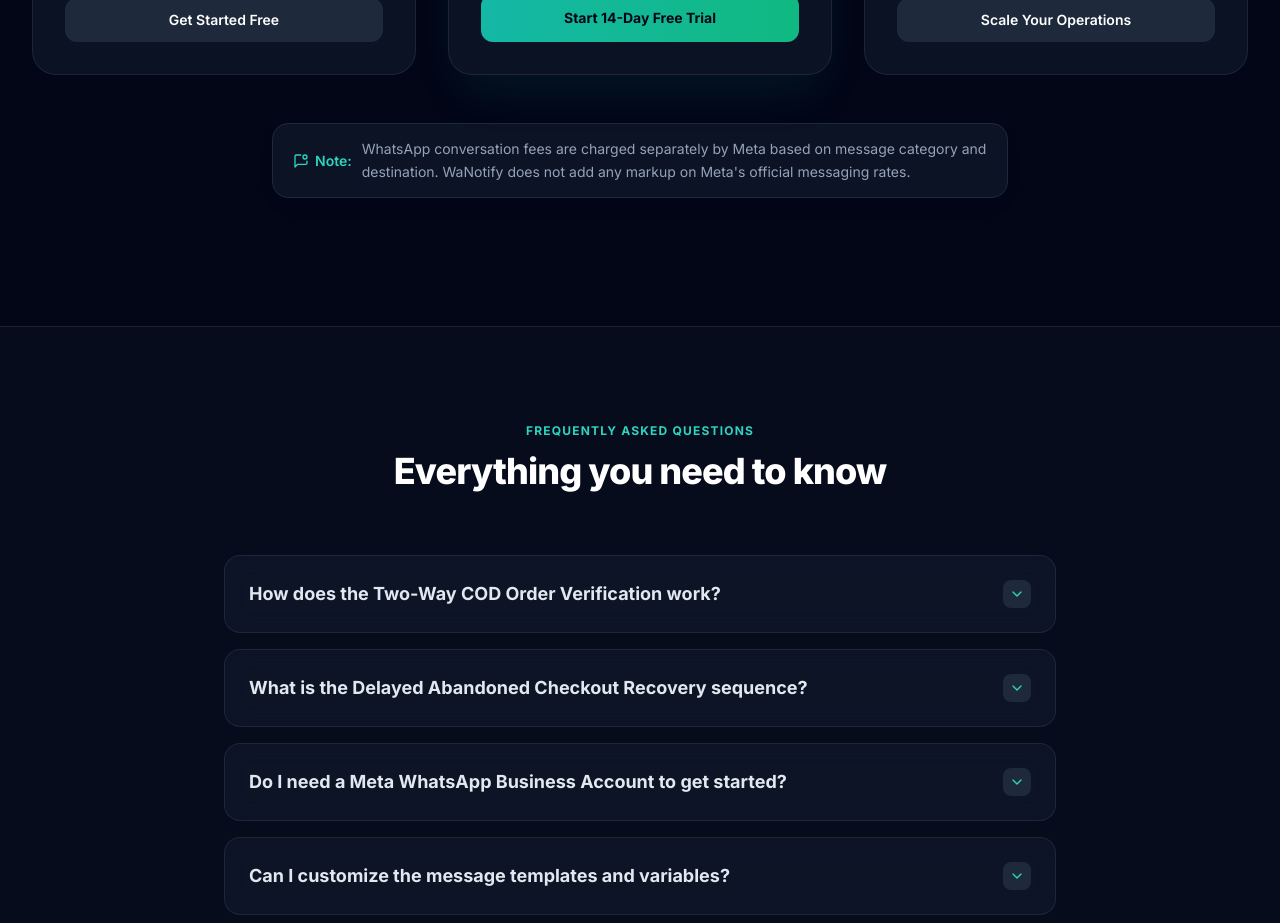
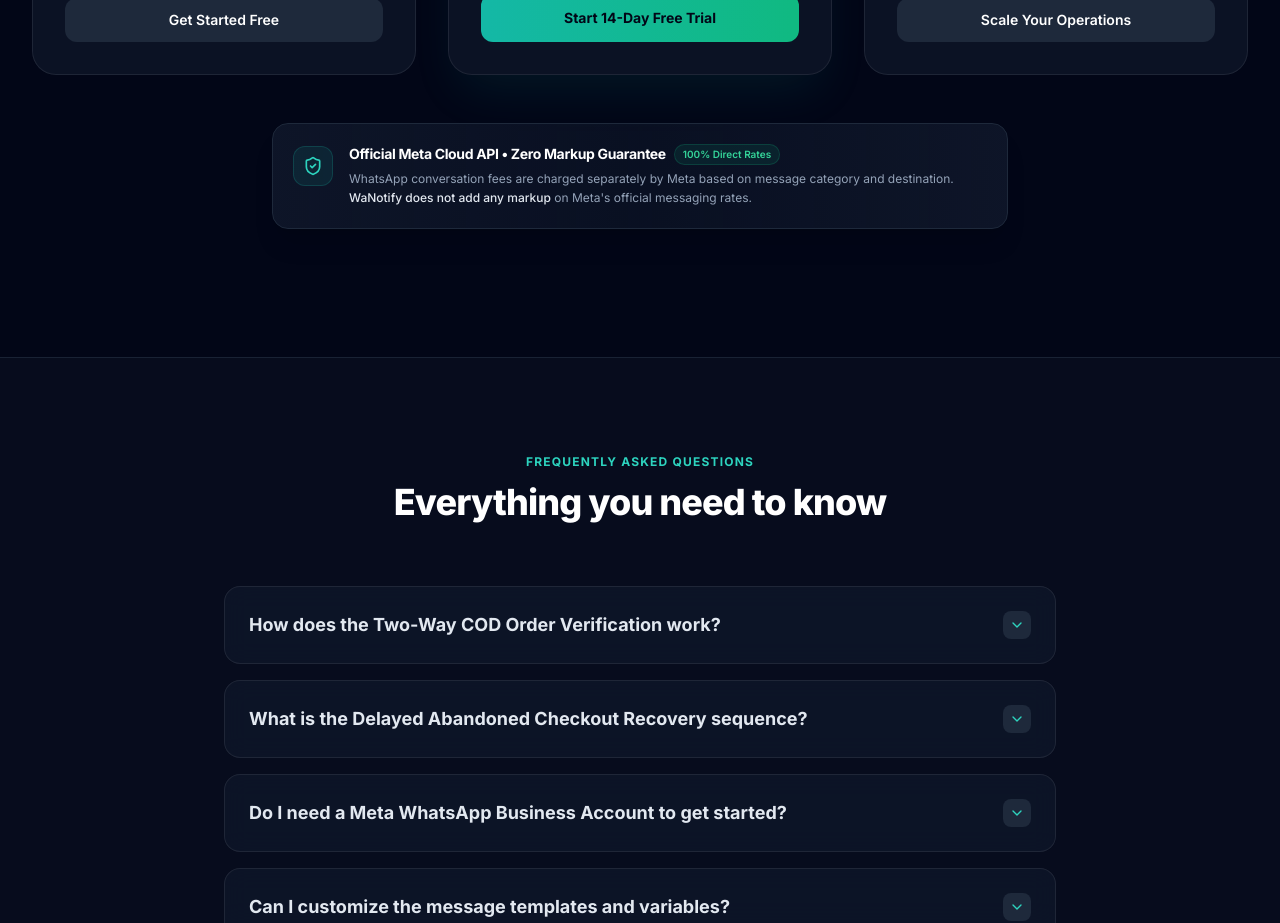
Before and after one commit to chavdaparesh953/ainotify, a React (Vite) app in the folder frontend/: page / in a window 1280 px wide. Shown: the part 4600-5523 px from the top of the page. Built offline with nearby package versions, Linux system fonts and the light colour scheme; no server answers.

Commit message:
style(landing): redesign Meta pricing note into sleek Zero-Markup Guarantee trust card

```diff
--- a/frontend/src/pages/LandingPage.jsx
+++ b/frontend/src/pages/LandingPage.jsx
@@ -864,16 +864,25 @@ export function LandingPage() {
             </div>
           </div>
 
-          {/* Transparent Meta Pricing Disclaimer Note */}
-          <div className="mt-10 sm:mt-12 max-w-3xl mx-auto text-center px-4">
-            <div className="inline-flex flex-col sm:flex-row items-center justify-center gap-2.5 px-5 py-3.5 rounded-2xl bg-slate-900/80 border border-slate-800 text-xs sm:text-sm text-slate-400 text-center sm:text-left shadow-lg">
-              <span className="inline-flex items-center gap-1.5 font-semibold text-teal-400 shrink-0">
-                <MessageSquareDot className="w-4 h-4 text-teal-400" />
-                <span>Note:</span>
-              </span>
-              <span className="leading-relaxed">
-                WhatsApp conversation fees are charged separately by Meta based on message category and destination. WaNotify does not add any markup on Meta's official messaging rates.
-              </span>
+          {/* Transparent Meta Pricing Guarantee Card */}
+          <div className="mt-12 max-w-3xl mx-auto px-4">
+            <div className="relative rounded-2xl bg-gradient-to-r from-slate-900/90 via-slate-900/60 to-slate-900/90 border border-slate-800 hover:border-slate-700/80 p-4 sm:p-5 shadow-xl transition-all flex flex-col sm:flex-row items-center sm:items-start gap-3.5 sm:gap-4 text-center sm:text-left">
+              <div className="w-10 h-10 rounded-xl bg-teal-500/10 border border-teal-500/20 flex items-center justify-center shrink-0 text-teal-400 mt-0.5">
+                <ShieldCheck className="w-5 h-5 text-teal-400" />
+              </div>
+              <div className="space-y-1">
+                <div className="flex flex-wrap items-center justify-center sm:justify-start gap-2">
+                  <span className="text-xs sm:text-sm font-bold text-white tracking-tight">
+                    Official Meta Cloud API • Zero Markup Guarantee
+                  </span>
+                  <span className="px-2 py-0.5 rounded-full bg-emerald-500/10 border border-emerald-500/20 text-[10px] font-semibold text-emerald-400">
+                    100% Direct Rates
+                  </span>
+                </div>
+                <p className="text-xs text-slate-400 leading-relaxed">
+                  WhatsApp conversation fees are charged separately by Meta based on message category and destination. <span className="text-slate-200 font-medium">WaNotify does not add any markup</span> on Meta's official messaging rates.
+                </p>
+              </div>
             </div>
           </div>
         </div>
```
